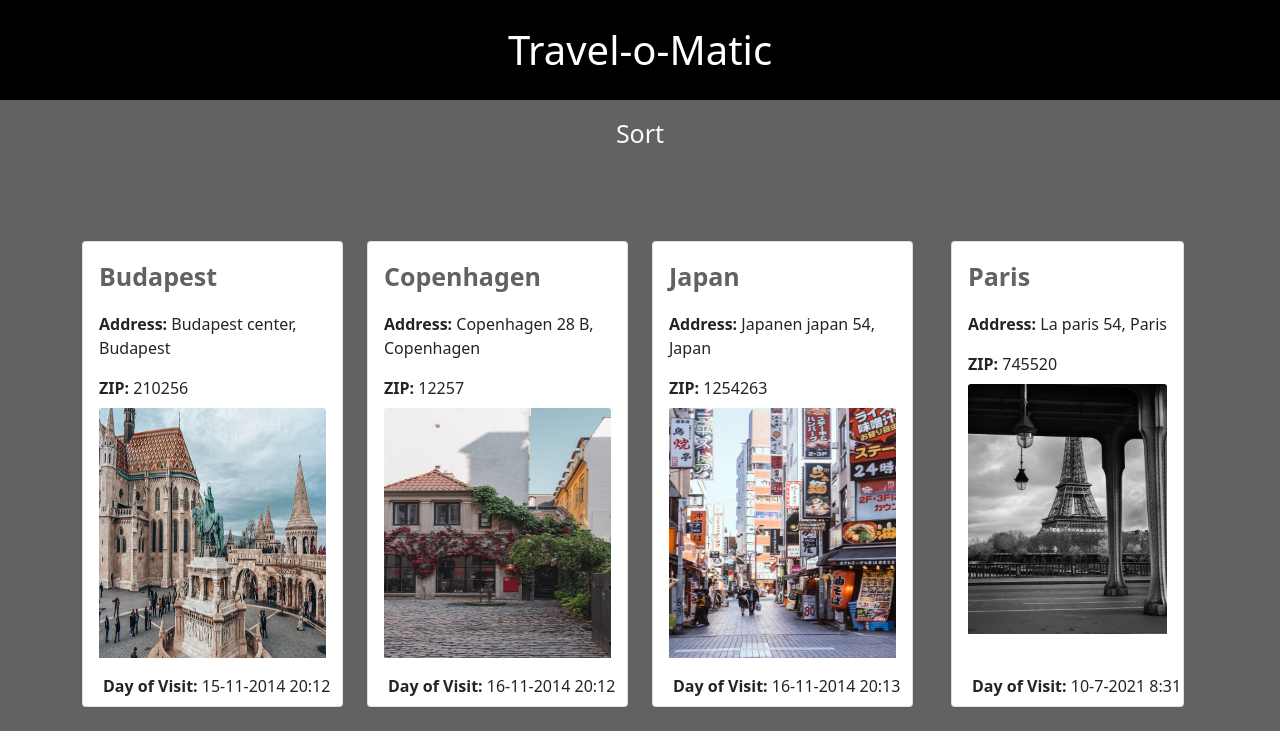
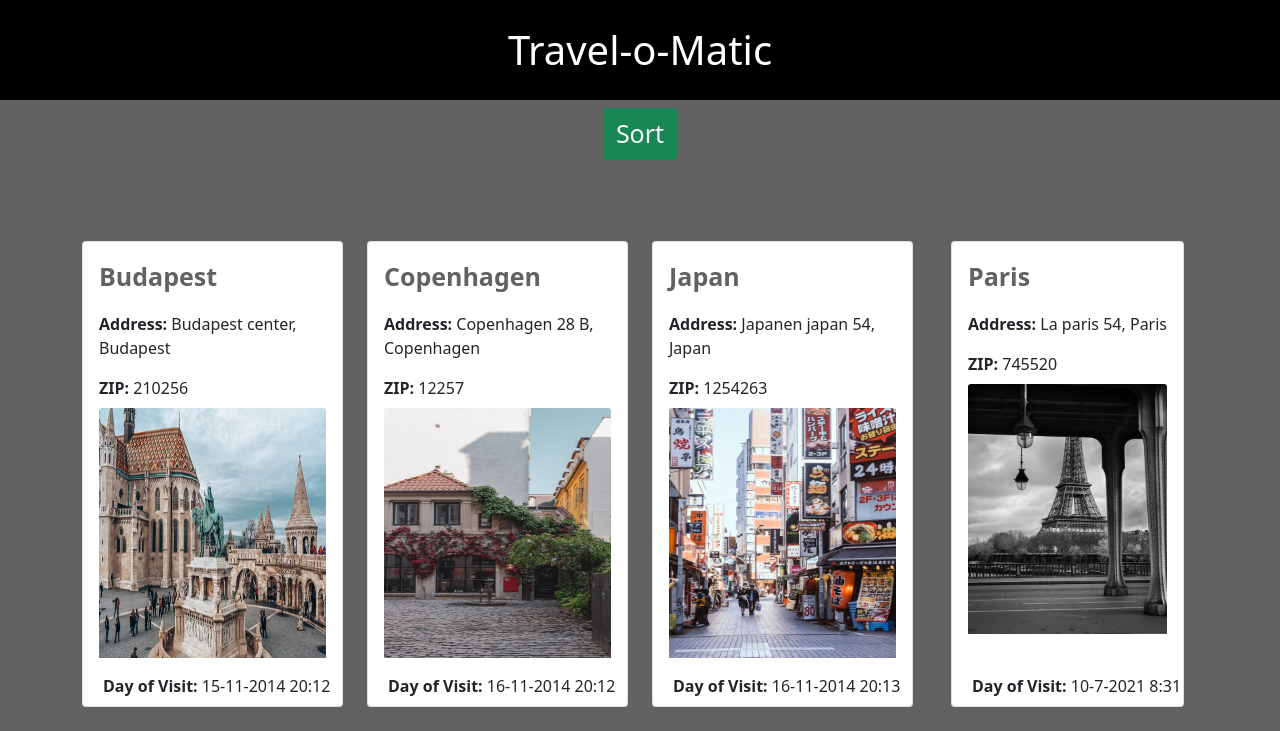
Before and after one commit to nikosBatzonis/CodeReview-5-Typescript, a plain HTML site: page Index.html in a window 1280 px wide. Shown: the top 731 px of the page. Drawn offline with nearby package versions, Linux system fonts and the light colour scheme.

Commit message:
Adding color to  button

```diff
--- a/Index.html
+++ b/Index.html
@@ -15,7 +15,7 @@
         <div class="header">
             <h1>Travel-o-Matic</h1>
             <div class="d-flex justify-content-center">
-                <button class="btn btn-default text-light" id="sort" style="font-size: 25px">
+                <button class="btn btn-default text-light bg-success" id="sort" style="font-size: 25px">
             Sort
           </button>
             </div>
```
